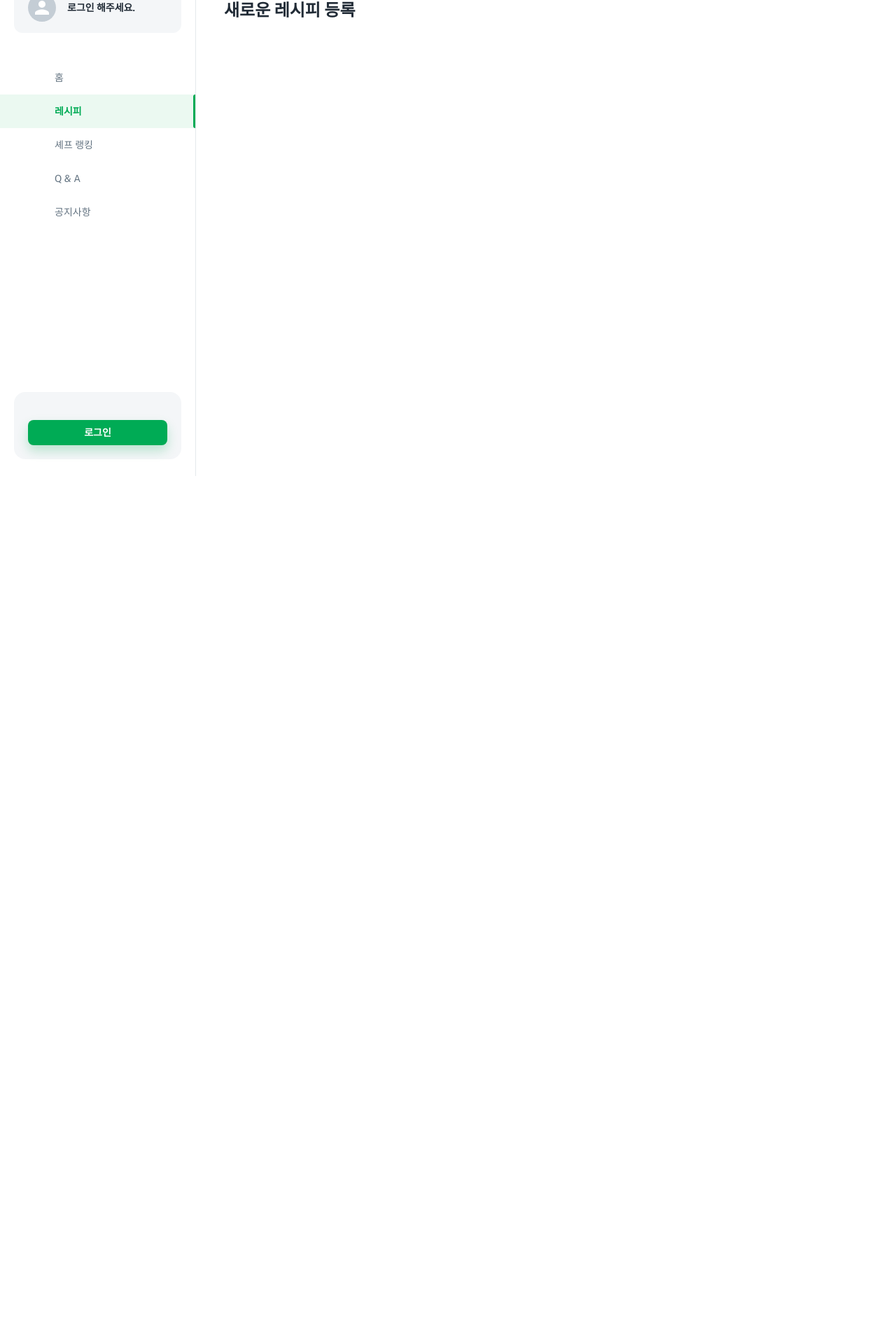
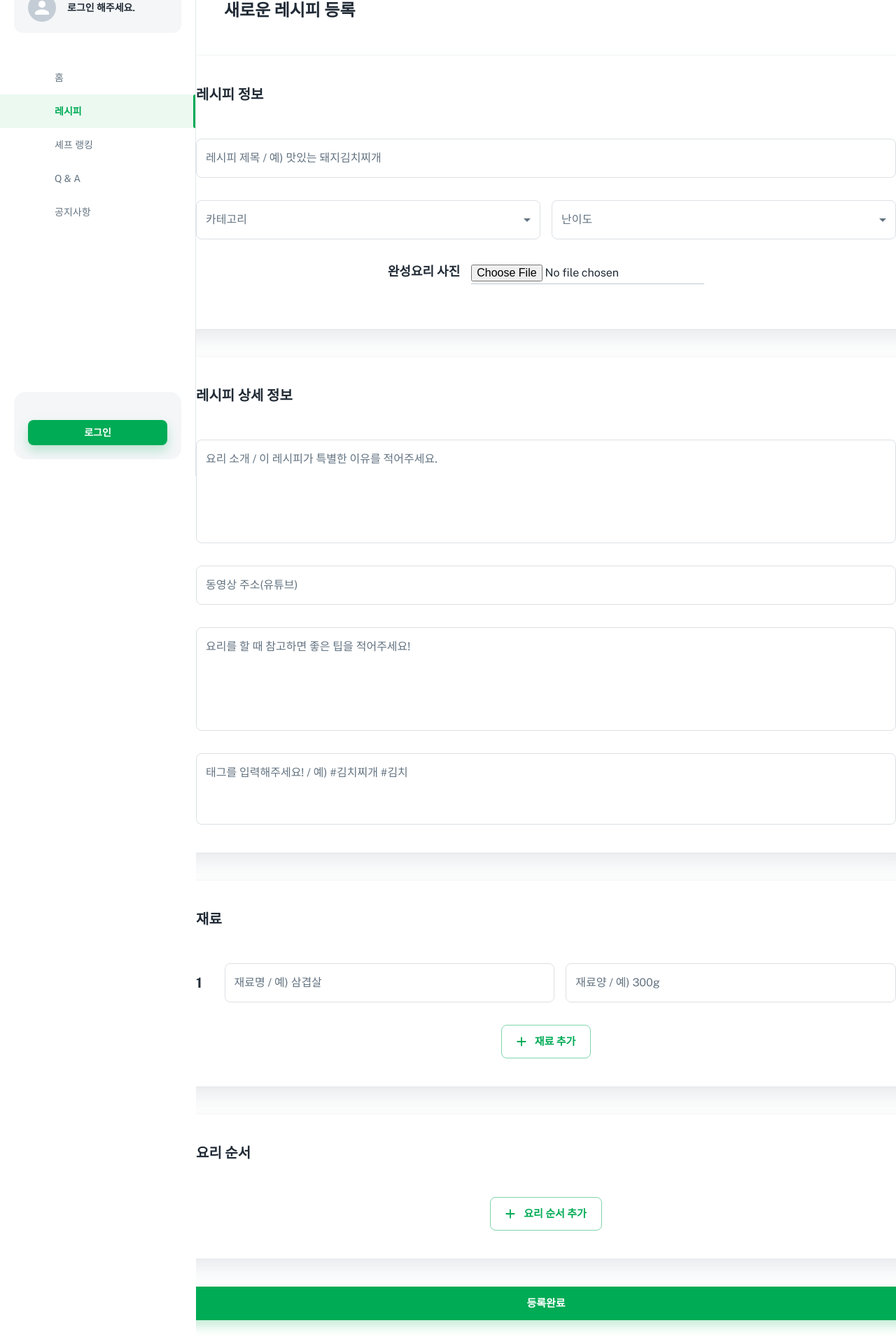
Before and after one commit to vo0922/BangGuSeok_Chef, a React (Create React App) app in the folder frontend/: page /home/recipe/newpost in a window 1280 px wide. Shown: the part 120-2040 px from the top of the page at 70% size. Before the commit the page ends 800 px from the top, so only its background shows below. Built offline with nearby package versions, Linux system fonts and the light colour scheme; a web font is replaced by a local one.

Commit message:
newpost 임시

```diff
--- /dev/null
+++ b/frontend/src/components/_dashboard/blog/NewPost/CookStepPost.js
@@ -0,0 +1,59 @@
+import React from 'react'
+import { Card, Stack, Typography, TextField, Button, Input } from '@mui/material'
+import AddIcon from '@mui/icons-material/Add';
+
+let cookStepKey = 1;
+let cookStep = [];
+export default function CookStepPost() {
+  const newCookStep = [
+    <Stack direction="row" spacing={2} sx={{width:1000}} alignItems="center" justifyContent="center" key={cookStepKey}>
+      <Typography variant="h5">{cookStepKey}</Typography>
+      <Input
+        id="cookstep_no"
+        type="hidden"
+        value={cookStepKey}
+      />
+      <TextField
+          id="contents"
+          label="요리 순서 / 고기를 재운다"
+          fullWidth
+          multiline
+          minRows={3}
+      />
+      <Input accept="image/*" id="cookstepimage" type="file" />
+    </Stack>
+  ];
+
+  cookStep = newCookStep;
+  const [cookStepAdd, setCookStepAdd] = React.useState({
+    body : ""
+  })
+
+  const handleAdd = () => {
+    cookStepKey += 1;
+    cookStep = [...cookStepAdd.body, newCookStep];
+    setCookStepAdd({
+      body : cookStep
+    })
+  }
+
+  return (
+    <Card sx={{margin : 5}} >
+      <Typography variant="h5" gutterBottom sx={{marginLeft : 5, marginTop : 5}}>
+          요리 순서
+      </Typography>
+    <Stack
+        direction="column"
+        justifyContent="space-around"
+        alignItems="center"
+        spacing={4}
+        padding={5}
+    >
+        {cookStepAdd.body}
+        <Button size="large" variant="outlined" startIcon={<AddIcon />} onClick={() => handleAdd()}>
+          요리 순서 추가
+        </Button>
+      </Stack>
+    </Card>
+  )
+}
--- /dev/null
+++ b/frontend/src/components/_dashboard/blog/NewPost/IngredientPost.js
@@ -0,0 +1,69 @@
+import React from 'react'
+import { Card, Typography, Stack, TextField, Button, Input } from '@mui/material'
+import AddIcon from '@mui/icons-material/Add';
+
+
+let ingredientKey = 1;
+let ingredient = [];
+export default function IngredientPost() {
+  const ingredientData = [];
+  const newIngredient = [
+    <Stack direction="row" spacing={2} sx={{width:1000}} alignItems="center" justifyContent="center" key={ingredientKey}>
+      <Typography variant="h5">{ingredientKey}</Typography>
+      <Input
+        id="ingredient_no"
+        name = "ingredient_no"
+        type="hidden"
+        value={ingredientKey}
+      />
+      <TextField
+        id="ingredient_title"
+        name = "ingredient_title"
+        label="재료명 / 예) 삼겹살"
+        variant="outlined"
+        fullWidth
+      />
+      <TextField
+        id="amount"
+        name = "amount"
+        label="재료양 / 예) 300g"
+        variant="outlined"
+        fullWidth
+      />
+    </Stack>
+  ];
+
+  ingredient = newIngredient;
+
+  const [ingredientAdd, setIngredientAdd] = React.useState({
+    body: ingredient
+  });
+
+  function handleAdd(e){
+   ingredientKey += 1;
+   ingredient = [...ingredientAdd.body, newIngredient];
+   setIngredientAdd({
+     body : ingredient
+   });
+  }
+
+  return (
+    <Card sx={{margin : 5}} >
+      <Typography variant="h5" gutterBottom sx={{marginLeft : 5, marginTop : 5}}>
+        재료
+      </Typography>
+    <Stack
+        direction="column"
+        justifyContent="space-around"
+        alignItems="center"
+        spacing={4}
+        padding={5}
+    >
+        {ingredientAdd.body}
+        <Button size="large" variant="outlined" startIcon={<AddIcon />} onClick={() => handleAdd()}>
+          재료 추가
+        </Button>
+      </Stack>
+    </Card>
+  )
+}
--- /dev/null
+++ b/frontend/src/components/_dashboard/blog/NewPost/RecipeBoardPost.js
@@ -0,0 +1,95 @@
+import React from 'react'
+import { Card, Stack, Paper, TextField, Typography, FormControl, Select, MenuItem, InputLabel, Input, Button } from '@mui/material'
+import { UserInfoContextStore } from '../../../../context/UserInfoContext';
+
+
+export default function RecipeBoardPost() {
+    const UserInfo = React.useContext(UserInfoContextStore);
+    const [category, setCategory] = React.useState('');
+    const [level, setLevel] = React.useState('');
+
+    const categoryChange = (event) => {
+        setCategory(event.target.value);
+    };
+    const levelChange = (event) => {
+        setLevel(event.target.value);
+    }
+
+
+    return (
+    <Card sx={{margin : 5}} >
+        <Typography variant="h5" gutterBottom sx={{marginLeft : 5, marginTop : 5}}>
+            레시피 정보
+        </Typography>
+        <Stack
+            direction="column"
+            justifyContent="space-around"
+            alignItems="center"
+            spacing={4}
+            padding={5}
+        >
+            <TextField
+                id="title"
+                label="레시피 제목 / 예) 맛있는 돼지김치찌개"
+                variant="outlined"
+                fullWidth
+            />
+            <Stack direction="row" spacing={2} sx={{margin:5, width:1000}}>
+                <FormControl fullWidth>
+                <InputLabel id="categoryLabel">카테고리</InputLabel>
+                    <Select
+                        labelId="categoryLabel"
+                        id="category"
+                        value={category}
+                        label="카테고리"
+                        onChange={categoryChange}
+                    >
+                        <MenuItem value="탕">탕</MenuItem>
+                        <MenuItem value="전골">전골</MenuItem>
+                        <MenuItem value="찌개">찌개</MenuItem>
+                        <MenuItem value="국">국</MenuItem>
+                        <MenuItem value="볶음">볶음</MenuItem>
+                        <MenuItem value="면">면</MenuItem>
+                        <MenuItem value="밥">밥</MenuItem>
+                        <MenuItem value="반찬">반찬</MenuItem>
+                        <MenuItem value="안주">안주</MenuItem>
+                        <MenuItem value="주류">주류</MenuItem>
+                        <MenuItem value="튀김">튀김</MenuItem>
+                        <MenuItem value="제과">제과</MenuItem>
+                        <MenuItem value="제빵">제빵</MenuItem>
+                        <MenuItem value="기타">기타</MenuItem>
+                    </Select>
+                </FormControl>
+                <FormControl fullWidth>
+                    <InputLabel id="levelLabel">난이도</InputLabel>
+                    <Select
+                        labelId="levelLabel"
+                        id="level"
+                        value={level}
+                        label="난이도"
+                        onChange={levelChange}
+                    >
+                        <MenuItem value="상">상</MenuItem>
+                        <MenuItem value="중">중</MenuItem>
+                        <MenuItem value="하">하</MenuItem>
+                    </Select>
+                </FormControl>
+            </Stack>
+            <Stack direction="row" spacing={2} justifyContent="center" sx={{margin:5, width:1000}}>
+            <Typography variant="h6">완성요리 사진</Typography>
+            <Input accept="image/*" id="boardimage" type="file" />
+            </Stack>
+        </Stack>
+        <Input
+            id="author"
+            value={UserInfo.account.email}
+            type="hidden"
+        />
+        <Input
+            id="nickname"
+            value={UserInfo.account.displayName}
+            type="hidden"
+        />
+    </Card>
+  )
+}
--- /dev/null
+++ b/frontend/src/components/_dashboard/blog/NewPost/RecipeContentsPost.js
@@ -0,0 +1,48 @@
+import React from 'react'
+import { Card, Typography, Stack, TextField} from '@mui/material'
+
+export default function RecipeContentsPost() {
+  return (
+    <Card sx={{margin : 5}} >
+        <Typography variant="h5" gutterBottom sx={{marginLeft : 5, marginTop : 5}}>
+            레시피 상세 정보
+        </Typography>
+        <Stack
+            direction="column"
+            justifyContent="space-around"
+            alignItems="center"
+            spacing={4}
+            padding={5}
+        >
+            <TextField
+                id="introduce"
+                label="요리 소개 / 이 레시피가 특별한 이유를 적어주세요."
+                fullWidth
+                multiline
+                minRows={5}
+            />
+            <TextField
+                id="video"
+                label="동영상 주소(유튜브)"
+                variant="outlined"
+                fullWidth
+            />
+
+            <TextField
+                id="tip"
+                label="요리를 할 때 참고하면 좋은 팁을 적어주세요!"
+                fullWidth
+                multiline
+                minRows={5}
+            />
+            <TextField
+              id="tag"
+              label="태그를 입력해주세요! / 예) #김치찌개 #김치"
+              fullWidth
+              multiline
+              minRows={3}
+            />
+        </Stack>
+    </Card>
+  )
+}
--- a/frontend/src/components/_dashboard/blog/commets/Comments.js
+++ b/frontend/src/components/_dashboard/blog/commets/Comments.js
@@ -4,7 +4,7 @@ import axios from 'axios';
 import { Grid, Button, Container, Stack, Typography, Card, Box, TextField, Avatar, Collapse } from '@mui/material';
 import FormControlLabel from '@mui/material/FormControlLabel';
 import Switch from '@mui/material/Switch';
-import SubdirectoryArrowRightIcon from '@mui/icons-material/SubdirectoryArrowRight';
+import SubdirectoryArrowRightIcon from '@mui/icons-material/SubdirectoryArrowRight'
 import ReComments from './ReComments';
 // components
 
--- a/frontend/src/pages/NewPost.js
+++ b/frontend/src/pages/NewPost.js
@@ -1,20 +1,56 @@
-import { useFormik } from 'formik';
-import { useState } from 'react';
+import { useFormik, Form, FormikProvider } from 'formik';
+import { useState, useContext } from 'react';
+import axios from 'axios';
 // material
-import { Container, Stack, Typography } from '@mui/material';
+import { Container, Stack, Typography, Grid, Button } from '@mui/material';
+import { LoadingButton } from '@mui/lab';
 // components
+import RecipeBoardPost from '../components/_dashboard/blog/NewPost/RecipeBoardPost';
+import RecipeContentsPost from '../components/_dashboard/blog/NewPost/RecipeContentsPost';
+import IngredientPost from '../components/_dashboard/blog/NewPost/IngredientPost';
+import CookStepPost from '../components/_dashboard/blog/NewPost/CookStepPost';
 import Page from '../components/Page';
+import { UserInfoContextStore } from '../context/UserInfoContext';
+
 
 // ----------------------------------------------------------------------
 
 export default function NewPost() {
+  const UserInfo = useContext(UserInfoContextStore);
+
+  const handleSubmit = (e) => {
+    e.preventDefault();
+    alert(e.target.ingredient_title.value);
+  }
 
   return (
     <Page title="새로운 레시피 등록 | 방구석 쉐프">
       <Container>
         <Typography variant="h4" gutterBottom>
-            새로운 레시피 등록
+          새로운 레시피 등록
         </Typography>
+        <Grid
+            container
+            direction="row"
+            justifyContent="center"
+            alignItems="flex-start"
+        >
+            <form autoComplete="off" noValidate onSubmit={handleSubmit}>
+              <RecipeBoardPost/>
+              <RecipeContentsPost/>
+              <IngredientPost/>
+              <CookStepPost/>
+
+              <Button
+                fullWidth
+                size="large"
+                type="Submit"
+                variant="contained"
+              >
+                등록완료
+              </Button>
+            </form>
+        </Grid>
       </Container>
     </Page>
   );
```
